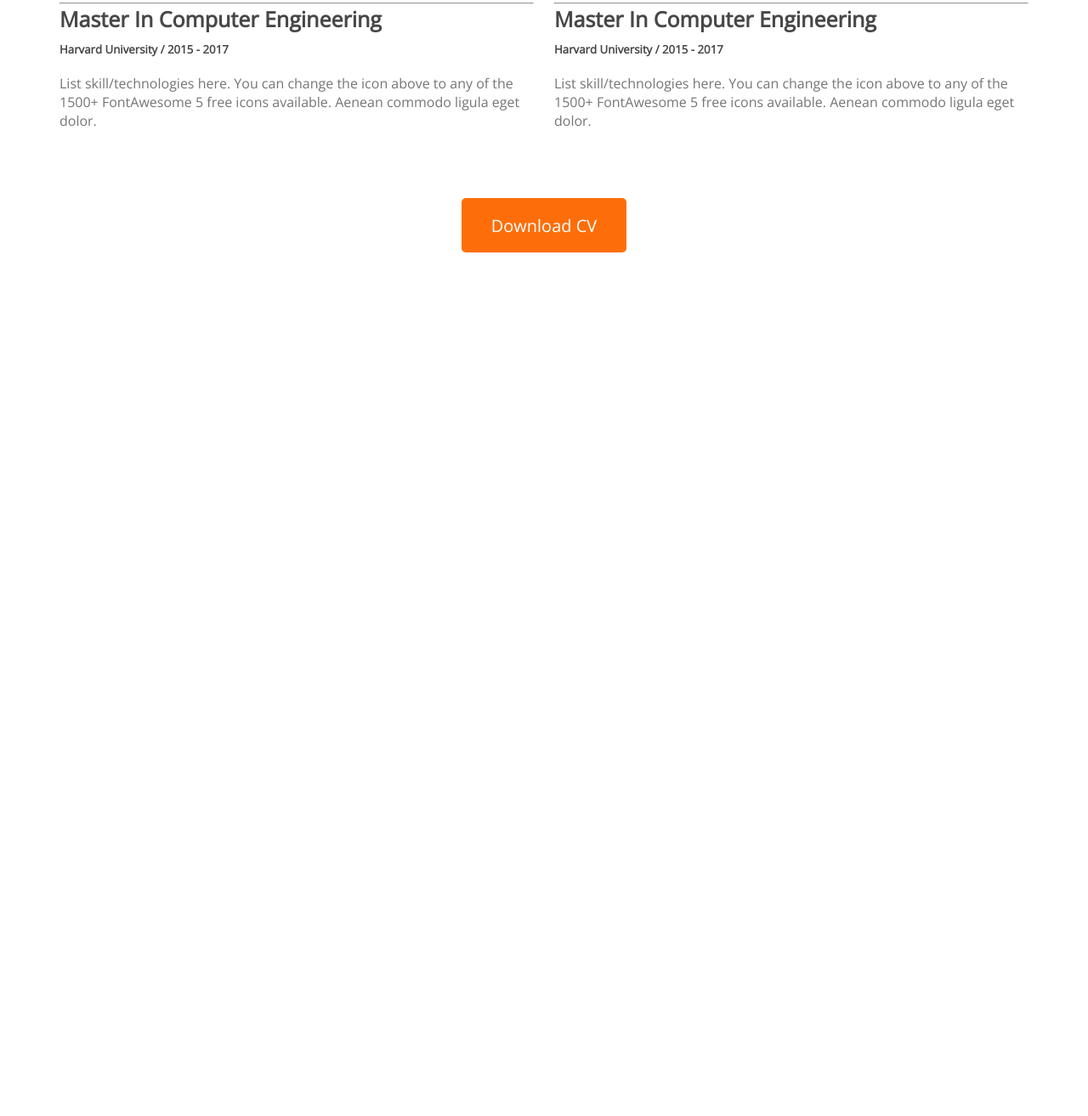
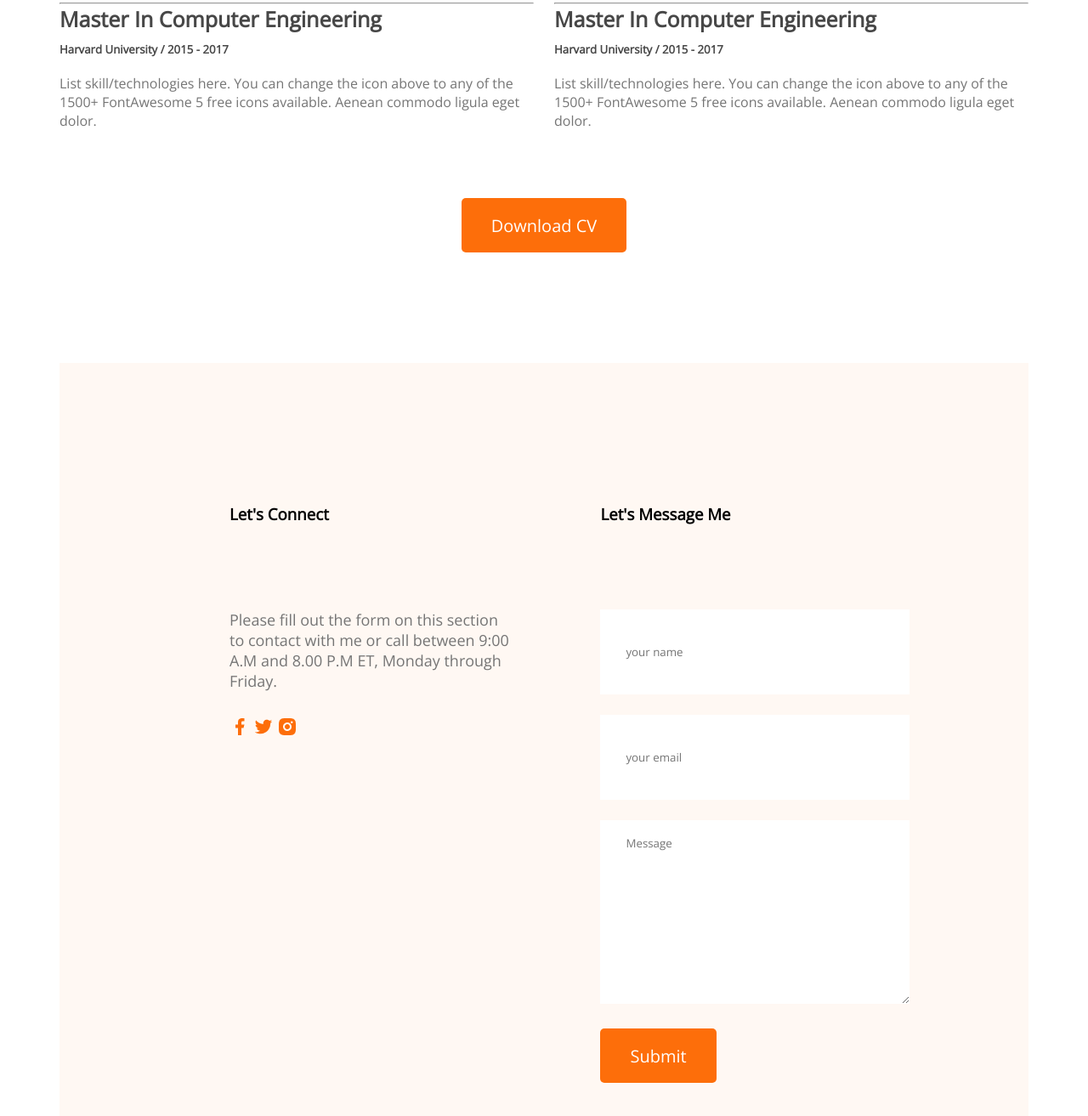
Before and after one commit to mehjabinhasanmoni/developer-portfolio, a plain HTML site: page index.html in a window 1280 px wide. Shown: the part 2756-4069 px from the top of the page at 85% size. Before the commit the page ends 3053 px from the top, so only its background shows below. Drawn offline with nearby package versions, Linux system fonts and the light colour scheme.

Commit message:
footer section

```diff
--- a/index.html
+++ b/index.html
@@ -153,6 +153,32 @@
             </div>
             </section>
 
+            <!-- Contract section -->
+            <section class="contact">
+                <div>
+                    <h3 class="section-title">Let's Connect</h3>
+                    <p class="section-description">Please fill out the form on this section to contact with me or call between 9:00 A.M and 8.00 P.M ET, Monday through Friday.</p>
+                    <a href="">
+                        <img src="images/icons/facebook.png" alt="">
+                    </a>
+                    <a href="">
+                        <img src="images/icons/twitter.png" alt="">
+                    </a>
+                    <a href="">
+                        <img src="images/icons/insta.png" alt="">
+                    </a>
+                </div>
+                <div>
+                    <h3 class="section-title">Let's Message Me</h3>
+                    <form action="">
+                        <input type="text" name="" id="" placeholder="your name">
+                        <input type="email" name="" id="" placeholder="your email">
+                        <textarea name="" id="" cols="30" rows="10" placeholder="Message"></textarea>
+                        <input  class="btn-primary" type="submit" value="Submit" >
+                    </form>
+                </div>
+            </section>
+
     </main>
 </body>
 </html>
--- a/styles/portfolio.css
+++ b/styles/portfolio.css
@@ -181,3 +181,40 @@ main{
     text-align: center;
     margin-top:50px ;
 }
+
+/* Contact styles */
+
+.contact{
+    display:flex;
+    gap:100px;
+    background-color: #FFF8F3;
+    padding: 130px 200px;
+}
+
+.contact .section-title{
+    text-align: left;
+
+}
+
+.contact .section-description{
+    margin-bottom: 30px;
+
+}
+
+.contact input[type="text"], input[type="email"], textarea{
+    margin-bottom: 24px;
+    border:0;
+    width:100%;
+    padding: 18px 30px;
+
+}
+
+input{
+    height:64px;
+}
+
+
+.contact a{
+    text-decoration: none;
+    margin-top:30px;
+}
```
